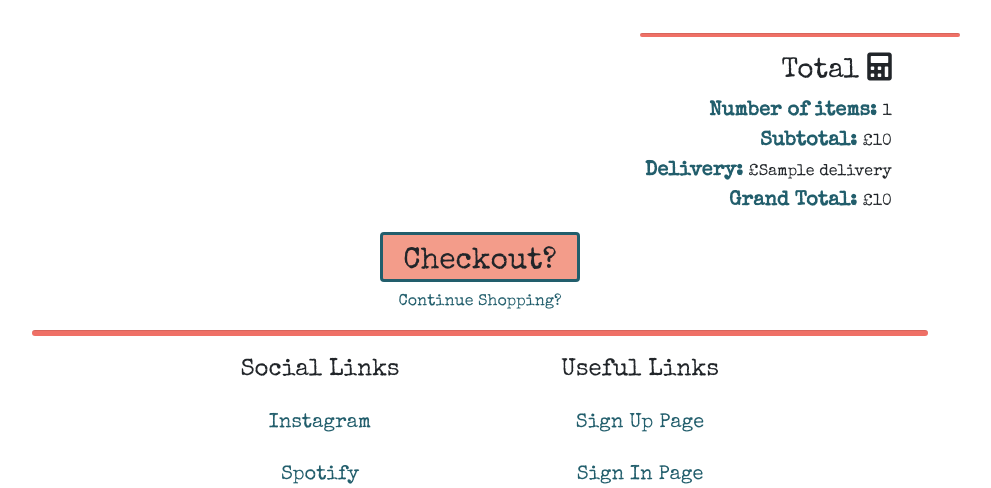
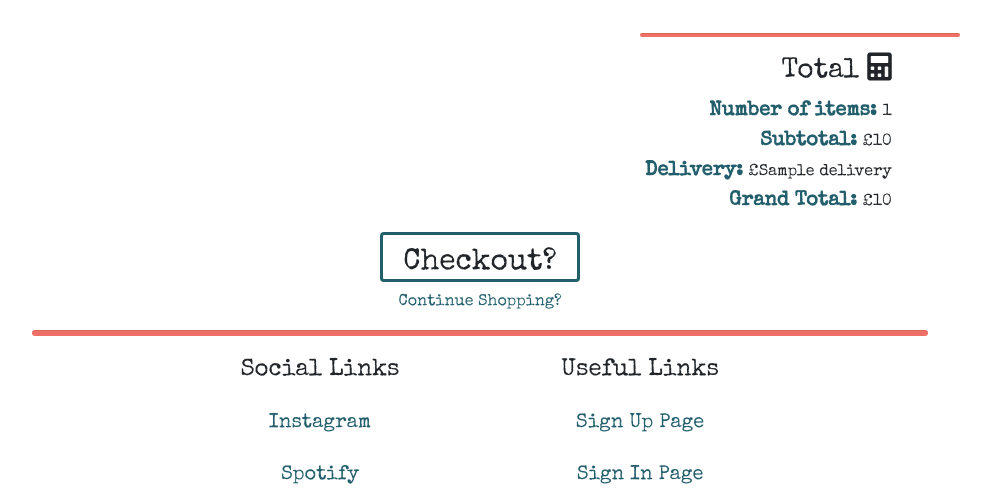
Before and after one commit to natalie-kate/music_to_my_ears, a Django app: template basket/templates/basket/basket.html in a window 1280 px wide. Shown: the part 372-860 px from the top of the page, without its empty margins (160-1151 px from the left). Run offline with Django 4.2, Linux system fonts and the light colour scheme; the template is opened without the code that fills it: most values are stand-ins (such as "Sample title", 1, 10 or a date in 2020); some libraries are stand-ins or nearby versions.

Commit message:
Edit checkout button classes

```diff
--- a/basket/templates/basket/basket.html
+++ b/basket/templates/basket/basket.html
@@ -70,7 +70,7 @@
           </p>
         </div>
         <div class="col-12 mb-2 text-center">
-          <a href="" class="my-btn btn checkout-btn hover">Checkout?</a>
+          <a href="" class="btn checkout-btn">Checkout?</a>
         </div>
     {% else %}
     <div class="col-12 text-center">
```
